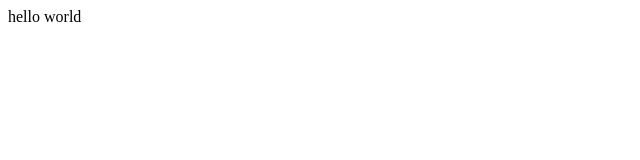
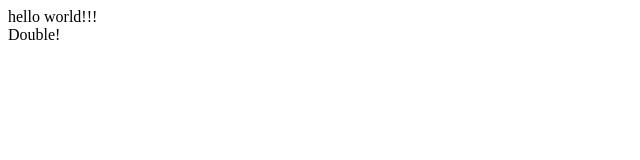
Before and after one commit to marcus0813/GitHubT, a plain HTML site: page index.html in a window 1280 px wide. Shown: the full height of the page, 0-640 px from the left. Drawn offline with Linux system fonts and the light colour scheme.

Commit message:
add text double

```diff
--- a/index.html
+++ b/index.html
@@ -5,6 +5,7 @@
     <title>hello</title>
 </head>
 <body>
-    <div>hello world</div>
+    <div>hello world!!!</div>
+    <div>Double!</div>
 </body>
 </html>
```
